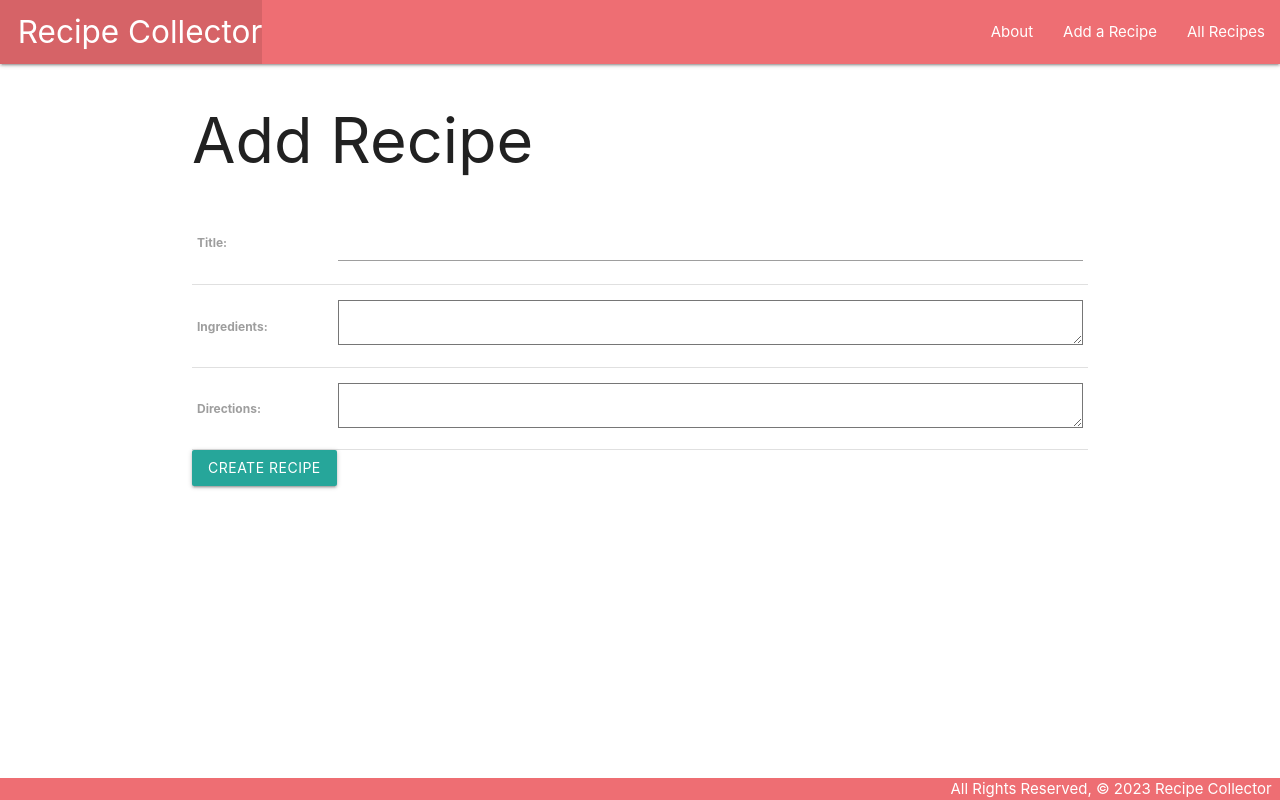
After one commit to emmettturtle/recipecollector, a Django app: page /recipes/create/ in a window 1280 px wide. The commit adds this page. Run offline with Django 4.2, Linux system fonts and the light colour scheme.

Commit message:
completes lab part 3

```diff
--- a/main_app/models.py
+++ b/main_app/models.py
@@ -1,7 +1,11 @@
 from django.db import models
+from django.urls import reverse
 
 # Create your models here.
 class Recipe(models.Model):
     title = models.CharField(max_length=100)
     ingredients = models.TextField(max_length=300)
     directions = models.TextField(max_length=500)
+
+    def get_absolute_url(self):
+        return reverse('detail', kwargs={'recipe_id': self.id})
--- a/main_app/templates/base.html
+++ b/main_app/templates/base.html
@@ -19,6 +19,7 @@
         </ul>
         <ul class="right">
           <li><a href="/about">About</a></li>
+          <li><a href="{% url 'recipes_create' %}">Add a Recipe</a></li>
           <li><a href="/recipes">All Recipes</a></li>
         </ul>
       </div>
--- /dev/null
+++ b/main_app/templates/main_app/recipe_form.html
@@ -0,0 +1,16 @@
+{% extends 'base.html' %}
+
+{% block content %}
+
+<h1>Add Recipe</h1>
+
+<form action="" method="POST">
+    {% csrf_token %}
+    <table>
+        {{ form.as_table }}
+    </table>
+    <input type="submit" value="Create Recipe" class="btn">
+
+</form>
+
+{% endblock %}
--- a/main_app/templates/recipes/detail.html
+++ b/main_app/templates/recipes/detail.html
@@ -9,6 +9,11 @@
         <p>Ingredients: {{ recipe.ingredients }}</p>
         <p>Directions: {{ recipe.directions }} </p>
     </div>
+
+    <div class="card-action">
+        <a href="{% url 'recipes_update' recipe.id %}">Edit</a>
+        <a href="{% url 'recipes_delete' recipe.id %}">Delete</a>
+    </div>
 </div>
 
 {% endblock %}
--- a/main_app/urls.py
+++ b/main_app/urls.py
@@ -6,4 +6,7 @@ urlpatterns = [
     path('about/', views.about, name='about'),
     path('recipes/', views.recipes_index, name='index'),
     path('recipes/<int:recipe_id>/', views.recipes_detail, name='detail'),
+    path('recipes/create/', views.RecipeCreate.as_view(), name='recipes_create'),
+    path('recipes/<int:pk>/update/', views.RecipeUpdate.as_view(), name='recipes_update'),
+    path('recipes/<int:pk>/delete', views.RecipeDelete.as_view(), name='recipes_delete'),
 ]
--- a/main_app/views.py
+++ b/main_app/views.py
@@ -1,4 +1,5 @@
 from django.shortcuts import render
+from django.views.generic.edit import CreateView, UpdateView, DeleteView
 from .models import Recipe
 
 # Create your views here.
@@ -20,3 +21,15 @@ def recipes_detail(request, recipe_id):
     return render(request, 'recipes/detail.html', {
         'recipe': recipe
     })
+
+class RecipeCreate(CreateView):
+    model = Recipe
+    fields = '__all__'
+
+class RecipeUpdate(UpdateView):
+    model = Recipe
+    fields = ['ingredients', 'directions']
+
+class RecipeDelete(DeleteView):
+    model = Recipe
+    success_url = '/recipes'
```
Also changed, not shown: main_app/templates/main_app/recipe_confirm_delete.html (added, +13 -0 lines).
